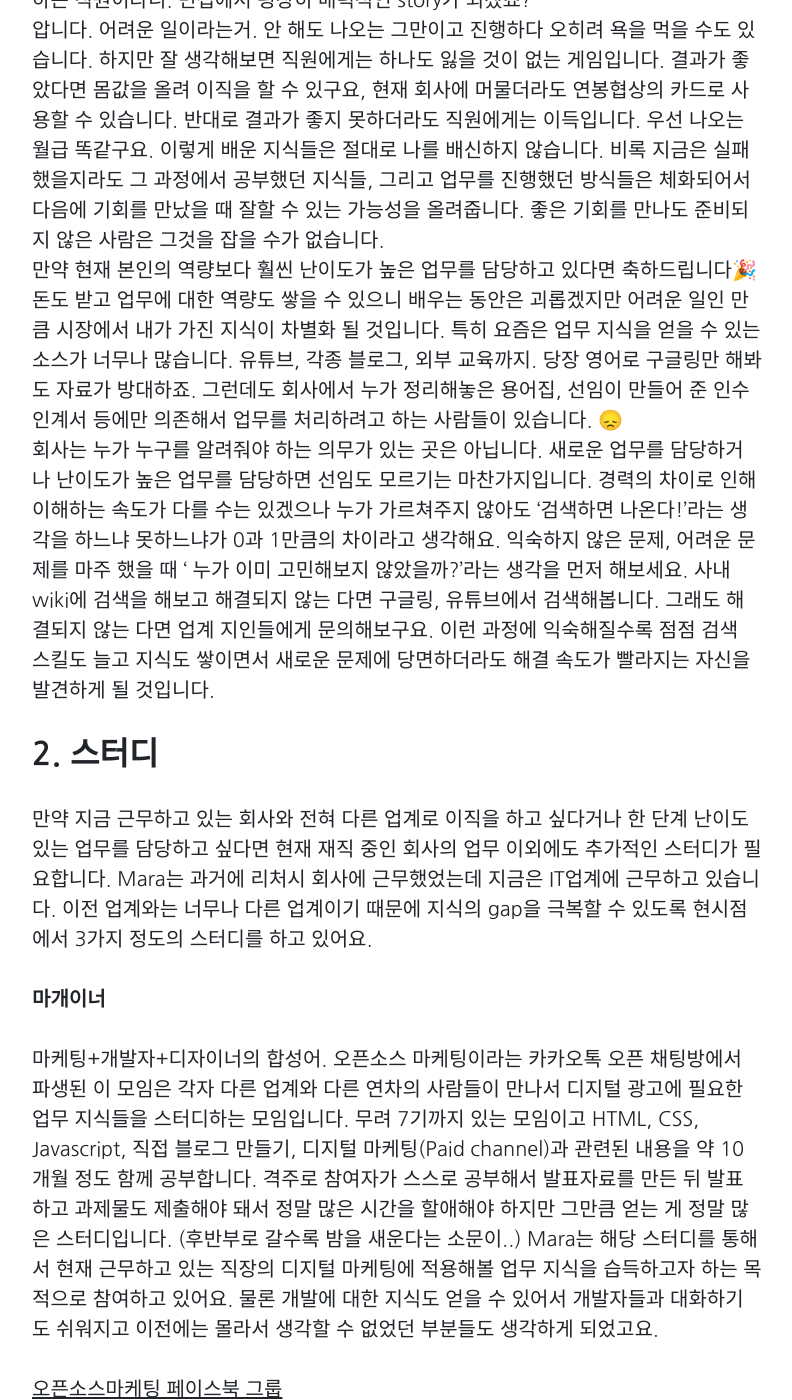
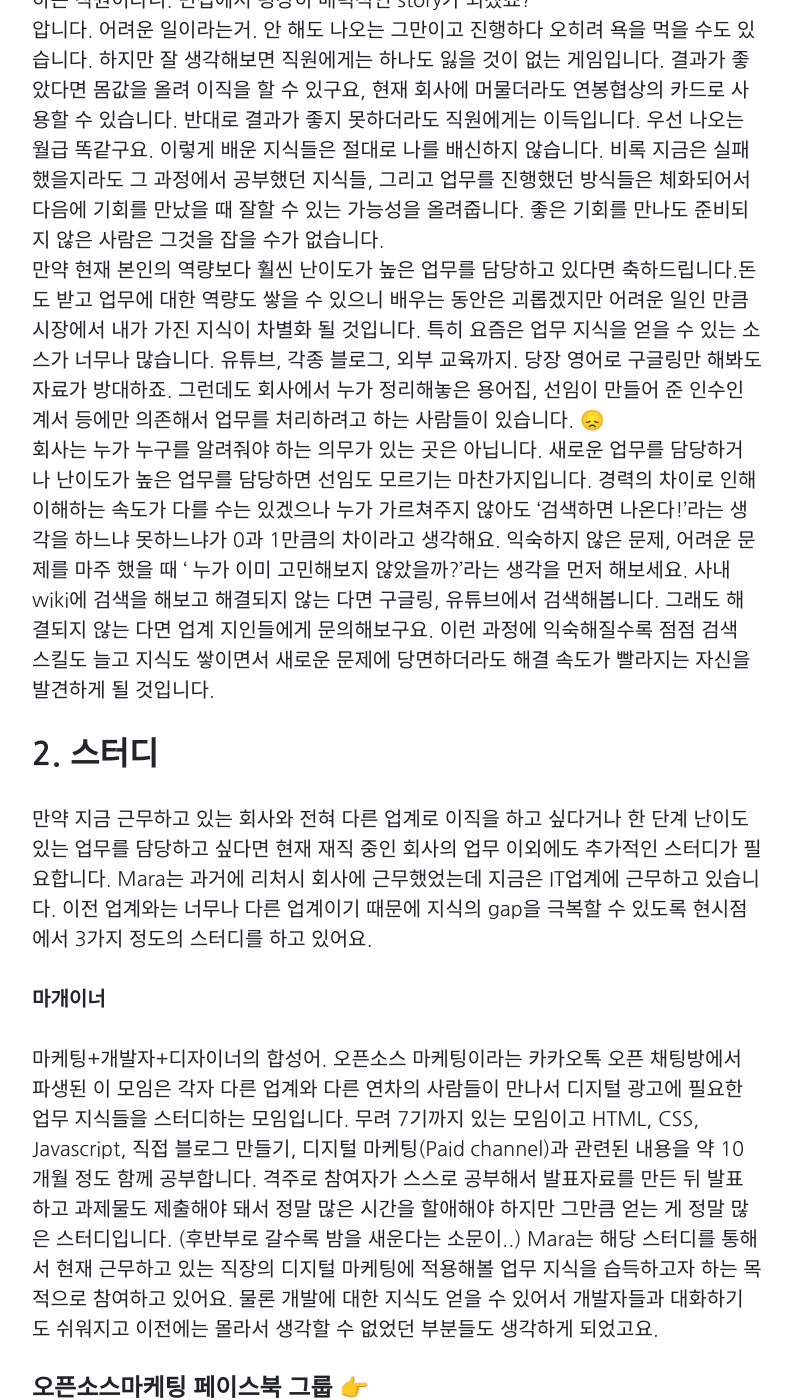
Before and after one commit to Marapro88/mara, a Jekyll site: the page built from _posts/2020-05-11-jobhunting-self-development.md, in a window 1280 px wide and 1400 px high, scrolled down 1505 px. Shown: the whole window, without its empty margins (243-1035 px from the left). Built offline with Jekyll 4.4.1, drawn with Linux system fonts in a browser that asks for light colours; comment, search, counter and statistics services are not loaded; some of the changed text lies outside the part shown.

Commit message:
0523 포스팅 minor 변경

```diff
--- a/_posts/2020-05-11-jobhunting-self-development.md
+++ b/_posts/2020-05-11-jobhunting-self-development.md
@@ -25,7 +25,7 @@
 Mara는 그 어떠한 자기개발보다 현재 본인이 담당하고 있는 업무에서 우수한 성과를 내는 것이 중요하다고 생각합니다. 이직을 하려면 오히려 현재 업무에 더 집중해야 한다니 어쩌면 조금 아이러니 한데요. 자기개발이나 이직을 한답시고 막상 본인이 담당하고 있는 업무를 소홀히 하면 정작 본업에서 이직을 할 때 유리하게 작용할 수 있는 많은 것들을 놓치게 됩니다. 이직을 할 때 가장 중점적으로 살펴보는 부분은 현재 재직 중인 회사에서 어떤 업무를 어떻게, 얼마나 잘 처리했는지에 대한 부분이거든요. <br>
 만약 현재 본인의 역량보다 훨씬 난이도가 낮은 업무를 담당하고 있다면 주어진 업무에 매몰되지 않고 새로운 업무를 적극적으로 찾아보세요. 평소에 업무를 처리하면서 느꼈던 불합리한 프로세스를 개선하는 부분이 될 수도 있고새로운 매출원을 기획하는 일이 될 수도 있습니다. 이런 것들을 생각해내기 위해서는 우선 본인이 담당하고 있는 업무를 잘 알아야 하고 항상 스스로에게 질문을 해야 합니다. '이건 왜 이렇게 처리하고 있지? 이건 왜 없는 거지?' 주어진 업무를 완벽하게 처리하는 것도 모자라서 기존에 없던 프로세스를 개척하는 직원이라니. 면접에서 굉장히 매력적인 story가 되겠죠? <br>
 압니다. 어려운 일이라는거. 안 해도 나오는 그만이고 진행하다 오히려 욕을 먹을 수도 있습니다. 하지만 잘 생각해보면 직원에게는 하나도 잃을 것이 없는 게임입니다. 결과가 좋았다면 몸값을 올려 이직을 할 수 있구요, 현재 회사에 머물더라도 연봉협상의 카드로 사용할 수 있습니다. 반대로 결과가 좋지 못하더라도 직원에게는 이득입니다. 우선 나오는 월급 똑같구요. 이렇게 배운 지식들은 절대로 나를 배신하지 않습니다. 비록 지금은 실패했을지라도 그 과정에서 공부했던 지식들, 그리고 업무를 진행했던 방식들은 체화되어서 다음에 기회를 만났을 때 잘할 수 있는 가능성을 올려줍니다. 좋은 기회를 만나도 준비되지 않은 사람은 그것을 잡을 수가 없습니다. <br>
-만약 현재 본인의 역량보다 훨씬 난이도가 높은 업무를 담당하고 있다면 축하드립니다🎉 돈도 받고 업무에 대한 역량도 쌓을 수 있으니 배우는 동안은 괴롭겠지만 어려운 일인 만큼 시장에서 내가 가진 지식이 차별화 될 것입니다. 특히 요즘은 업무 지식을 얻을 수 있는 소스가 너무나 많습니다. 유튜브, 각종 블로그, 외부 교육까지. 당장 영어로 구글링만 해봐도 자료가 방대하죠. 그런데도 회사에서 누가 정리해놓은 용어집, 선임이 만들어 준 인수인계서 등에만 의존해서 업무를 처리하려고 하는 사람들이 있습니다. 😞<br>
+만약 현재 본인의 역량보다 훨씬 난이도가 높은 업무를 담당하고 있다면 축하드립니다.돈도 받고 업무에 대한 역량도 쌓을 수 있으니 배우는 동안은 괴롭겠지만 어려운 일인 만큼 시장에서 내가 가진 지식이 차별화 될 것입니다. 특히 요즘은 업무 지식을 얻을 수 있는 소스가 너무나 많습니다. 유튜브, 각종 블로그, 외부 교육까지. 당장 영어로 구글링만 해봐도 자료가 방대하죠. 그런데도 회사에서 누가 정리해놓은 용어집, 선임이 만들어 준 인수인계서 등에만 의존해서 업무를 처리하려고 하는 사람들이 있습니다. 😞<br>
 회사는 누가 누구를 알려줘야 하는 의무가 있는 곳은 아닙니다. 새로운 업무를 담당하거나 난이도가 높은 업무를 담당하면 선임도 모르기는 마찬가지입니다. 경력의 차이로 인해 이해하는 속도가 다를 수는 있겠으나 누가 가르쳐주지 않아도 '검색하면 나온다!'라는 생각을 하느냐 못하느냐가 0과 1만큼의 차이라고 생각해요. 익숙하지 않은 문제, 어려운 문제를 마주 했을 때 ' 누가 이미 고민해보지 않았을까?'라는 생각을 먼저 해보세요. 사내 wiki에 검색을 해보고 해결되지 않는 다면 구글링, 유튜브에서 검색해봅니다. 그래도 해결되지 않는 다면 업계 지인들에게 문의해보구요. 이런 과정에 익숙해질수록 점점 검색 스킬도 늘고 지식도 쌓이면서 새로운 문제에 당면하더라도 해결 속도가 빨라지는 자신을 발견하게 될 것입니다.
 
 ## 2. 스터디
@@ -36,13 +36,13 @@
 
 마케팅+개발자+디자이너의 합성어. 오픈소스 마케팅이라는 카카오톡 오픈 채팅방에서 파생된 이 모임은 각자 다른 업계와 다른 연차의 사람들이 만나서 디지털 광고에 필요한 업무 지식들을 스터디하는 모임입니다. 무려 7기까지 있는 모임이고 HTML, CSS, Javascript, 직접 블로그 만들기, 디지털 마케팅(Paid channel)과 관련된 내용을 약 10개월 정도 함께 공부합니다. 격주로 참여자가 스스로 공부해서 발표자료를 만든 뒤 발표하고 과제물도 제출해야 돼서 정말 많은 시간을 할애해야 하지만 그만큼 얻는 게 정말 많은 스터디입니다. (후반부로 갈수록 밤을 새운다는 소문이..) Mara는 해당 스터디를 통해서 현재 근무하고 있는 직장의 디지털 마케팅에 적용해볼 업무 지식을 습득하고자 하는 목적으로 참여하고 있어요. 물론 개발에 대한 지식도 얻을 수 있어서 개발자들과 대화하기도 쉬워지고 이전에는 몰라서 생각할 수 없었던 부분들도 생각하게 되었고요.
 
-[오픈소스마케팅 페이스북 그룹](https://oso.ma/group)
+#### [오픈소스마케팅 페이스북 그룹 👉](https://oso.ma/group)
 
 **비사이드**
 
 비사이드는 네이버 출신 2분의 기획자가 만든 사이드 프로젝트 플랫폼입니다. 우연히 페이스북에서 광고를 보고 신청하게 됐고 운이 좋게도 1기에 참여해서 현재는 BARMY라는 '방탄소년단 동영상 큐레이션 서비스'를 론칭하는 사이드 프로젝트를 진행하고 있어요. 이 모임은 사실 지금 하고 있는 퍼포먼스 마케팅이랑 직접적인 관련이 있는 스터디는 아닙니다. Mara는 애드 네트워크에 있을 때 기획 부서에서 근무했습니다. IT업계도 처음인데 기획이라는 업무도 처음 담당하다 보니 그때는 기획에 정말 자신이 없었어요. 그래서 다시 한번 기획 업무를 해보고 싶다는 생각으로 기획자로 참여하고 있고요. 회사 업무가 아니고 개인적인 프로젝트이다 보니 심적으로 부담감도 훨씬 덜합니다. 기획자, 디자이너, 개발자와 communication 하는 사이드 프로젝트를 해보고 싶다는 분이시라면 추천드려요. 2기부터는 유로 플랫폼으로 전환한다고 하네요.
 
-[비사이드 페이스북 그룹](https://www.facebook.com/bsideproject.it/)
+#### [비사이드 페이스북 그룹 👉](https://www.facebook.com/bsideproject.it/)
 
 **블로그 글쓰기 모임**
 
@@ -72,5 +72,5 @@
 
 하지만, 이 모든 것을 뛰어넘는 가장 살아있는 지식 습득은 바로 사람입니다. 똑똑하고 배울 점이 많은 사람과 대화를 하거나 함께 일하는 것만큼 임팩트 있는 지식 습득은 없는 것 같습니다. 자극도 많이 되고요. 그러려면 스스로 먼저 배울 점이 있는 사람이 되어야 하는 것 같아요. 만날 때마다 발전해있고 에너지를 주는 사람은 누구라도 만나고 싶어 할 테니까요.
 
-오늘은 연봉의 앞자리를 바꿔줄 이직의 기술인 자기개발에 대해서 이야기 해봤습니다. 앞으로도 프로이직러가 전하는 이직의 기술 많이 기대해주세요!
+오늘은 연봉의 앞자리를 바꿔줄 이직의 기술인 자기개발에 대해서 이야기 해봤습니다. 앞으로도 프로이직러가 전하는 이직의 기술 많이 기대해주세요! <br>
 오늘도 칼퇴하세요~! 🙋‍♀️
```
Also changed, not shown: _posts/2020-03-14-balancehero-india-fintech.md (+1 -1 lines), _posts/2020-04-26-digital-marketing-cheat-key-2.md (+6 -0 lines).
